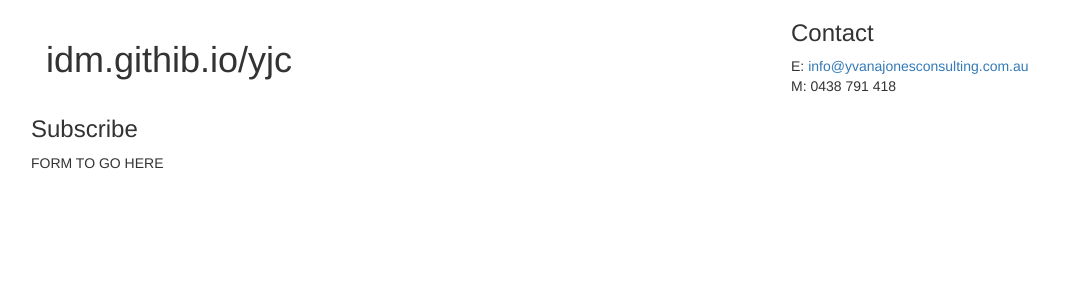
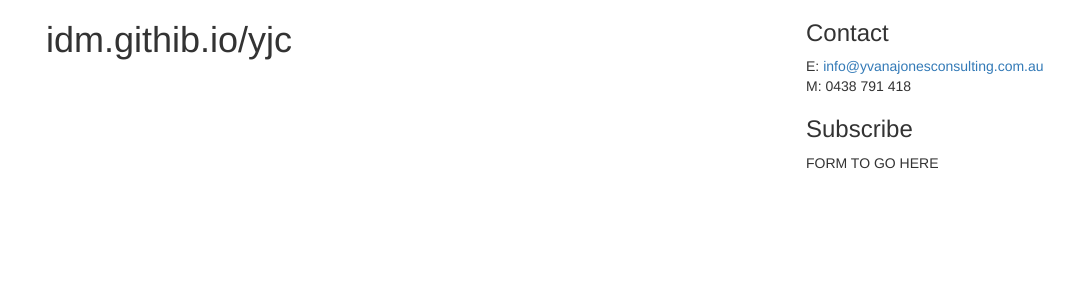
Before and after one commit to idm/idm.github.io, a Jekyll site: the page built from yjc/index.md, in a window 1280 px wide. Shown: the top 300 px of the page, without its empty margins (39-1113 px from the left). Built offline with Jekyll 4.4.1, drawn with Linux system fonts in a browser that asks for light colours; nearby versions of some CDN libraries.

Commit message:
fix col-md-4 in yjc

```diff
--- a/_layouts/yjc.html
+++ b/_layouts/yjc.html
@@ -14,7 +14,7 @@
   <div class="col-md-8">
     {{ content }}
   </div>
-  <div class="col-md4">
+  <div class="col-md-4">
     {% include yjc-rsb.html %}
   </div>
 </div>
```
